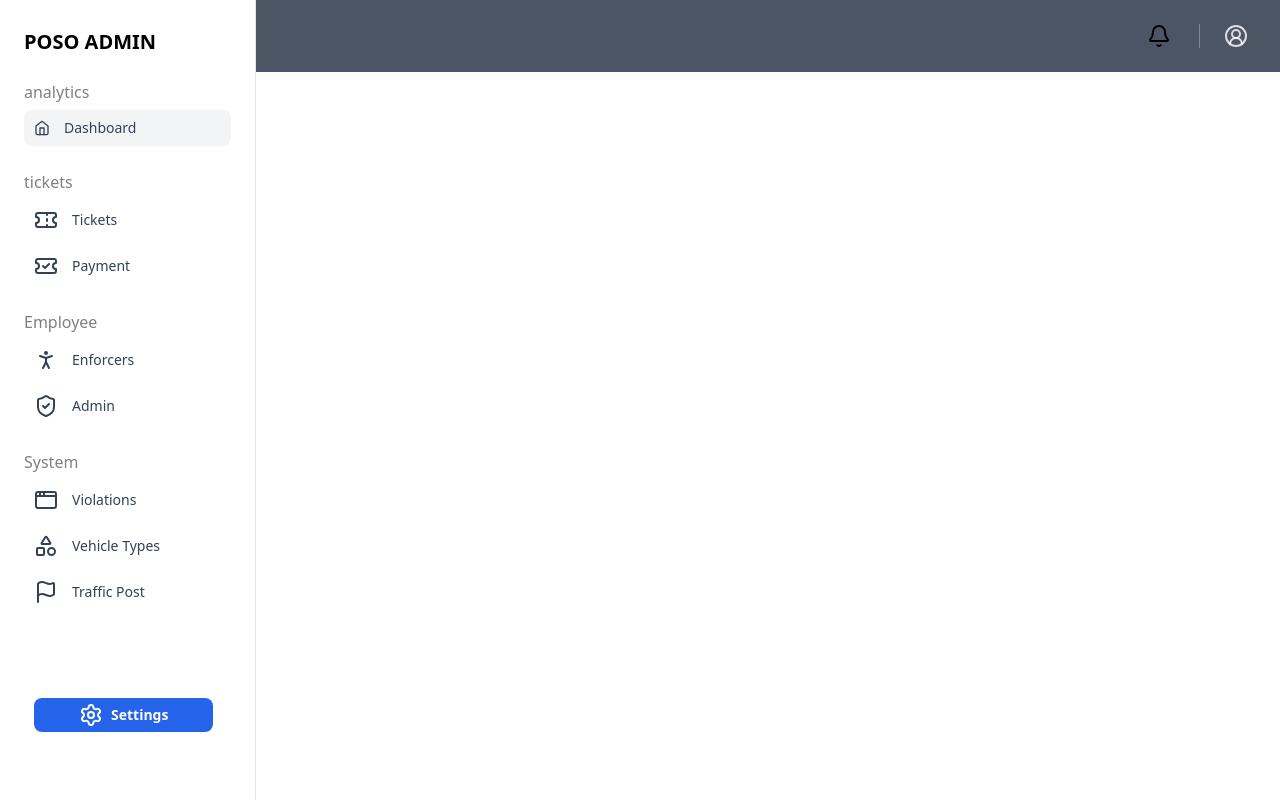
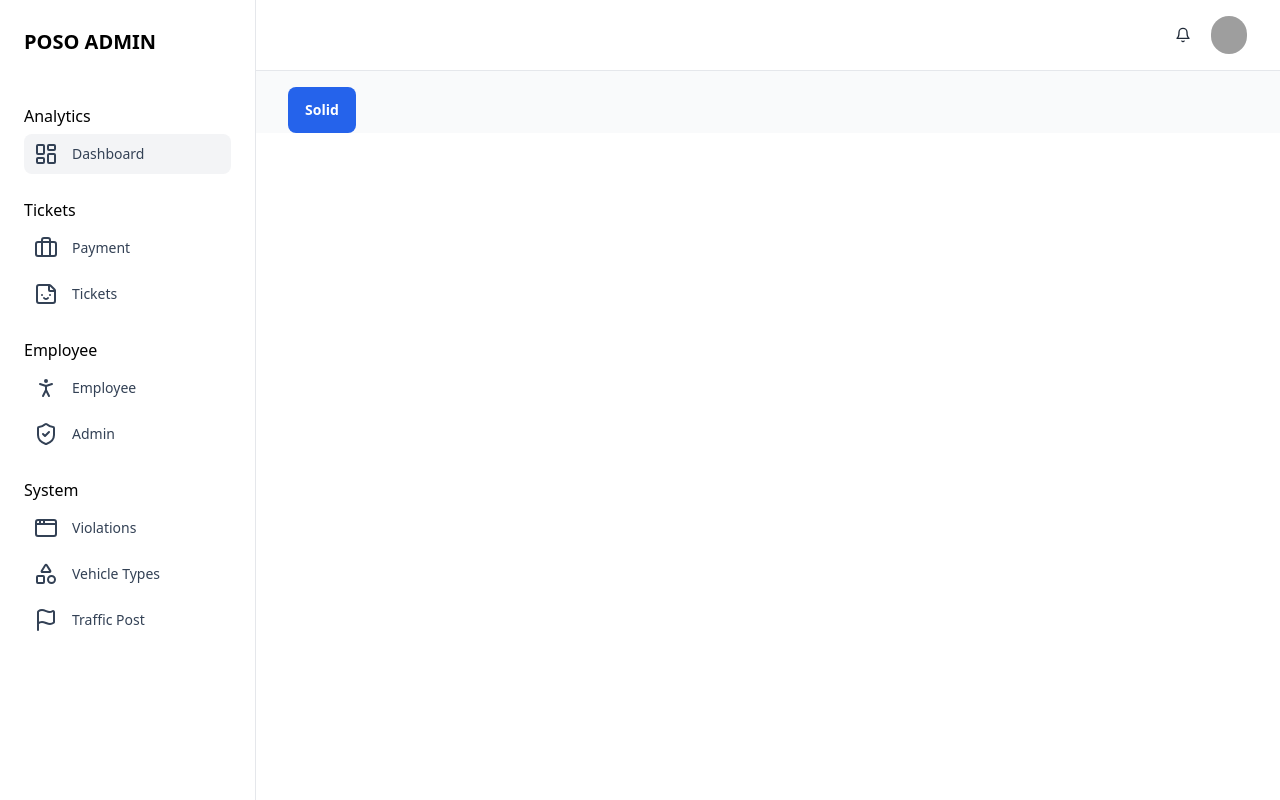
Before and after one commit to romarmph/poso_admin, a SvelteKit app: page / in a window 1280 px wide. Built offline with nearby package versions, Linux system fonts and the light colour scheme; grey boxes are pictures that could not be loaded.

Commit message:
Add navbar

```diff
--- /dev/null
+++ b/src/routes/(auth)/+layout.svelte
@@ -0,0 +1 @@
+<slot />
--- a/src/routes/+layout.svelte
+++ b/src/routes/+layout.svelte
@@ -1,24 +1,228 @@
 <script>
   import "../app.css";
   import { afterNavigate } from "$app/navigation";
-  import { Bell, Ticket, TicketCheck,PersonStanding, ShieldCheck, AppWindow, Shapes, Flag, CircleUserRound, Settings} from 'lucide-svelte';
+  import {
+    Briefcase,
+    LayoutDashboard,
+    Bell,
+    Ticket,
+    TicketCheck,
+    PersonStanding,
+    ShieldCheck,
+    AppWindow,
+    Shapes,
+    Flag,
+    CircleUserRound,
+    Settings,
+    Sticker,
+  } from "lucide-svelte";
 
   afterNavigate(() => {
     // @ts-ignore
     window.HSStaticMethods.autoInit();
   });
 </script>
-<main class="bg-gray-50 dark:bg-slate-900">
+
+<div class="bg-gray-50 dark:bg-slate-900">
+  <!-- ========== HEADER ========== -->
+  <header
+    class="sticky top-0 inset-x-0 flex flex-wrap sm:justify-start sm:flex-nowrap z-[48] w-full bg-white border-b text-sm py-2.5 sm:py-4 lg:ps-64 dark:bg-gray-800 dark:border-gray-700"
+  >
+    <nav
+      class="flex basis-full items-center w-full mx-auto px-4 sm:px-6 md:px-8"
+      aria-label="Global"
+    >
+      <div class="me-5 lg:me-0 lg:hidden">
+        <a
+          class="flex-none text-xl font-semibold dark:text-white"
+          href="#"
+          aria-label="Brand">Brand</a
+        >
+      </div>
+
+      <div
+        class="w-full flex items-center justify-end ms-auto sm:justify-between sm:gap-x-3 sm:order-3"
+      >
+        <div class="sm:hidden">
+          <button
+            type="button"
+            class="w-[2.375rem] h-[2.375rem] inline-flex justify-center items-center gap-x-2 text-sm font-semibold rounded-full border border-transparent text-gray-800 hover:bg-gray-100 disabled:opacity-50 disabled:pointer-events-none dark:text-white dark:hover:bg-gray-700 dark:focus:outline-none dark:focus:ring-1 dark:focus:ring-gray-600"
+          >
+            <svg
+              class="flex-shrink-0 size-4"
+              xmlns="http://www.w3.org/2000/svg"
+              width="24"
+              height="24"
+              viewBox="0 0 24 24"
+              fill="none"
+              stroke="currentColor"
+              stroke-width="2"
+              stroke-linecap="round"
+              stroke-linejoin="round"
+              ><circle cx="11" cy="11" r="8" /><path d="m21 21-4.3-4.3" /></svg
+            >
+          </button>
+        </div>
+
+        <div class="hidden sm:block"></div>
+
+        <div class="flex flex-row items-center justify-end gap-2">
+          <button
+            type="button"
+            class="w-[2.375rem] h-[2.375rem] inline-flex justify-center items-center gap-x-2 text-sm font-semibold rounded-full border border-transparent text-gray-800 hover:bg-gray-100 disabled:opacity-50 disabled:pointer-events-none dark:text-white dark:hover:bg-gray-700 dark:focus:outline-none dark:focus:ring-1 dark:focus:ring-gray-600"
+          >
+            <svg
+              class="flex-shrink-0 size-4"
+              xmlns="http://www.w3.org/2000/svg"
+              width="24"
+              height="24"
+              viewBox="0 0 24 24"
+              fill="none"
+              stroke="currentColor"
+              stroke-width="2"
+              stroke-linecap="round"
+              stroke-linejoin="round"
+              ><path d="M6 8a6 6 0 0 1 12 0c0 7 3 9 3 9H3s3-2 3-9" /><path
+                d="M10.3 21a1.94 1.94 0 0 0 3.4 0"
+              /></svg
+            >
+          </button>
+
+          <div
+            class="hs-dropdown relative inline-flex [--placement:bottom-right]"
+          >
+            <button
+              id="hs-dropdown-with-header"
+              type="button"
+              class="w-[2.375rem] h-[2.375rem] inline-flex justify-center items-center gap-x-2 text-sm font-semibold rounded-full border border-transparent text-gray-800 hover:bg-gray-100 disabled:opacity-50 disabled:pointer-events-none dark:text-white dark:hover:bg-gray-700 dark:focus:outline-none dark:focus:ring-1 dark:focus:ring-gray-600"
+            >
+              <img
+                class="inline-block size-[38px] rounded-full ring-2 ring-white dark:ring-gray-800"
+                src="https://images.unsplash.com/photo-1568602471122-7832951cc4c5?ixlib=rb-4.0.3&ixid=MnwxMjA3fDB8MHxwaG90by1wYWdlfHx8fGVufDB8fHx8&auto=format&fit=facearea&facepad=2&w=320&h=320&q=80"
+                alt=""
+              />
+            </button>
+
+            <div
+              class="hs-dropdown-menu transition-[opacity,margin] duration hs-dropdown-open:opacity-100 opacity-0 hidden min-w-60 bg-white shadow-md rounded-lg p-2 dark:bg-gray-800 dark:border dark:border-gray-700"
+              aria-labelledby="hs-dropdown-with-header"
+            >
+              <div
+                class="py-3 px-5 -m-2 bg-gray-100 rounded-t-lg dark:bg-gray-700"
+              >
+                <p class="text-sm text-gray-500 dark:text-gray-400">
+                  Signed in as
+                </p>
+                <p class="text-sm font-medium text-gray-800 dark:text-gray-300">
+                  james@site.com
+                </p>
+              </div>
+              <div class="mt-2 py-2 first:pt-0 last:pb-0">
+                <a
+                  class="flex items-center gap-x-3.5 py-2 px-3 rounded-lg text-sm text-gray-800 hover:bg-gray-100 focus:ring-2 focus:ring-blue-500 dark:text-gray-400 dark:hover:bg-gray-700 dark:hover:text-gray-300"
+                  href="#"
+                >
+                  <svg
+                    class="flex-shrink-0 size-4"
+                    xmlns="http://www.w3.org/2000/svg"
+                    width="24"
+                    height="24"
+                    viewBox="0 0 24 24"
+                    fill="none"
+                    stroke="currentColor"
+                    stroke-width="2"
+                    stroke-linecap="round"
+                    stroke-linejoin="round"
+                    ><path d="M6 8a6 6 0 0 1 12 0c0 7 3 9 3 9H3s3-2 3-9" /><path
+                      d="M10.3 21a1.94 1.94 0 0 0 3.4 0"
+                    /></svg
+                  >
+                  Newsletter
+                </a>
+                <a
+                  class="flex items-center gap-x-3.5 py-2 px-3 rounded-lg text-sm text-gray-800 hover:bg-gray-100 focus:ring-2 focus:ring-blue-500 dark:text-gray-400 dark:hover:bg-gray-700 dark:hover:text-gray-300"
+                  href="#"
+                >
+                  <svg
+                    class="flex-shrink-0 size-4"
+                    xmlns="http://www.w3.org/2000/svg"
+                    width="24"
+                    height="24"
+                    viewBox="0 0 24 24"
+                    fill="none"
+                    stroke="currentColor"
+                    stroke-width="2"
+                    stroke-linecap="round"
+                    stroke-linejoin="round"
+                    ><path
+                      d="M6 2 3 6v14a2 2 0 0 0 2 2h14a2 2 0 0 0 2-2V6l-3-4Z"
+                    /><path d="M3 6h18" /><path d="M16 10a4 4 0 0 1-8 0" /></svg
+                  >
+                  Purchases
+                </a>
+                <a
+                  class="flex items-center gap-x-3.5 py-2 px-3 rounded-lg text-sm text-gray-800 hover:bg-gray-100 focus:ring-2 focus:ring-blue-500 dark:text-gray-400 dark:hover:bg-gray-700 dark:hover:text-gray-300"
+                  href="#"
+                >
+                  <svg
+                    class="flex-shrink-0 size-4"
+                    xmlns="http://www.w3.org/2000/svg"
+                    width="24"
+                    height="24"
+                    viewBox="0 0 24 24"
+                    fill="none"
+                    stroke="currentColor"
+                    stroke-width="2"
+                    stroke-linecap="round"
+                    stroke-linejoin="round"
+                    ><path
+                      d="M4 14.899A7 7 0 1 1 15.71 8h1.79a4.5 4.5 0 0 1 2.5 8.242"
+                    /><path d="M12 12v9" /><path d="m8 17 4 4 4-4" /></svg
+                  >
+                  Downloads
+                </a>
+                <a
+                  class="flex items-center gap-x-3.5 py-2 px-3 rounded-lg text-sm text-gray-800 hover:bg-gray-100 focus:ring-2 focus:ring-blue-500 dark:text-gray-400 dark:hover:bg-gray-700 dark:hover:text-gray-300"
+                  href="#"
+                >
+                  <svg
+                    class="flex-shrink-0 size-4"
+                    xmlns="http://www.w3.org/2000/svg"
+                    width="24"
+                    height="24"
+                    viewBox="0 0 24 24"
+                    fill="none"
+                    stroke="currentColor"
+                    stroke-width="2"
+                    stroke-linecap="round"
+                    stroke-linejoin="round"
+                    ><path
+                      d="M16 21v-2a4 4 0 0 0-4-4H6a4 4 0 0 0-4 4v2"
+                    /><circle cx="9" cy="7" r="4" /><path
+                      d="M22 21v-2a4 4 0 0 0-3-3.87"
+                    /><path d="M16 3.13a4 4 0 0 1 0 7.75" /></svg
+                  >
+                  Team Account
+                </a>
+              </div>
+            </div>
+          </div>
+        </div>
+      </div>
+    </nav>
+  </header>
+  <!-- ========== END HEADER ========== -->
+
   <!-- ========== MAIN CONTENT ========== -->
   <!-- Sidebar Toggle -->
-  <div class="sticky top-0 inset-x-0 z-20 bg-white border-y px-4 sm:px-6 md:px-8 lg:hidden dark:bg-gray-800 dark:border-gray-700">
+  <div
+    class="sticky top-0 inset-x-0 z-20 bg-white border-y px-4 sm:px-6 md:px-8 lg:hidden dark:bg-gray-800 dark:border-gray-700"
+  >
     <div class="flex items-center py-4">
       <!-- Navigation Toggle -->
       <button type="button" class="text-gray-500 hover:text-gray-600" data-hs-overlay="#application-sidebar" aria-controls="application-sidebar" aria-label="Toggle navigation">
         <span class="sr-only">Toggle Navigation</span>
-        <svg class="size-5" width="16" height="16" fill="currentColor" viewBox="0 0 16 16">
-          <path fill-rule="evenodd" d="M2.5 12a.5.5 0 0 1 .5-.5h10a.5.5 0 0 1 0 1H3a.5.5 0 0 1-.5-.5zm0-4a.5.5 0 0 1 .5-.5h10a.5.5 0 0 1 0 1H3a.5.5 0 0 1-.5-.5zm0-4a.5.5 0 0 1 .5-.5h10a.5.5 0 0 1 0 1H3a.5.5 0 0 1-.5-.5z"/>
-        </svg>
+        <svg class="flex-shrink-0 size-4" xmlns="http://www.w3.org/2000/svg" width="24" height="24" viewBox="0 0 24 24" fill="none" stroke="currentColor" stroke-width="2" stroke-linecap="round" stroke-linejoin="round"><line x1="3" x2="21" y1="6" y2="6"/><line x1="3" x2="21" y1="12" y2="12"/><line x1="3" x2="21" y1="18" y2="18"/></svg>
       </button>
       <!-- End Navigation Toggle -->
 
@@ -30,102 +234,116 @@ afterNavigate(() => {
   <!-- End Sidebar Toggle -->
 
   <!-- Sidebar -->
-  <div id="application-sidebar" class="hs-overlay hs-overlay-open:translate-x-0 -translate-x-full transition-all duration-300 transform hidden fixed top-0 start-0 bottom-0 z-[60] w-64 bg-white border-e border-gray-200 pt-7 pb-10 overflow-y-auto lg:block lg:translate-x-0 lg:end-auto lg:bottom-0 [&::-webkit-scrollbar]:w-2 [&::-webkit-scrollbar-thumb]:rounded-full [&::-webkit-scrollbar-track]:bg-gray-100 [&::-webkit-scrollbar-thumb]:bg-gray-300 dark:[&::-webkit-scrollbar-track]:bg-slate-700 dark:[&::-webkit-scrollbar-thumb]:bg-slate-500 dark:bg-gray-800 dark:border-gray-700">
+  <div
+    id="application-sidebar"
+    class="hs-overlay hs-overlay-open:translate-x-0 -translate-x-full transition-all duration-300 transform hidden fixed top-0 start-0 bottom-0 z-[60] w-64 bg-white border-e border-gray-200 pt-7 pb-10 overflow-y-auto lg:block lg:translate-x-0 lg:end-auto lg:bottom-0 [&::-webkit-scrollbar]:w-2 [&::-webkit-scrollbar-thumb]:rounded-full [&::-webkit-scrollbar-track]:bg-gray-100 [&::-webkit-scrollbar-thumb]:bg-gray-300 dark:[&::-webkit-scrollbar-track]:bg-slate-700 dark:[&::-webkit-scrollbar-thumb]:bg-slate-500 dark:bg-gray-800 dark:border-gray-700"
+  >
     <div class="px-6">
-      <a class="flex-none text-xl font-semibold dark:text-white" href="#" aria-label="Brand">POSO ADMIN</a>
+      <a
+        class="flex-none text-xl font-semibold dark:text-white dark:focus:outline-none dark:focus:ring-1 dark:focus:ring-gray-600"
+        href="#"
+        aria-label="Brand">POSO ADMIN</a
+      >
     </div>
 
-    <nav class="hs-accordion-group p-6 w-full flex flex-col flex-wrap" data-hs-accordion-always-open>
+    <nav
+      class="hs-accordion-group p-6 w-full flex flex-col flex-wrap"
+      data-hs-accordion-always-open
+    >
       <ul class="space-y-1.5">
-        <label for="" style="color: gray">analytics</label>
+        <br />
+        <label for="">Analytics</label>
         <li>
-          <a class="flex items-center gap-x-3.5 py-2 px-2.5 bg-gray-100 text-sm text-slate-700 rounded-lg hover:bg-gray-100 dark:bg-gray-900 dark:text-white dark:focus:outline-none dark:focus:ring-1 dark:focus:ring-gray-600" href="#">
-            <svg class="flex-shrink-0 size-4" xmlns="http://www.w3.org/2000/svg" width="24" height="24" viewBox="0 0 24 24" fill="none" stroke="currentColor" stroke-width="2" stroke-linecap="round" stroke-linejoin="round" ><path d="m3 9 9-7 9 7v11a2 2 0 0 1-2 2H5a2 2 0 0 1-2-2z"/><polyline points="9 22 9 12 15 12 15 22"/></svg>
+          <a
+            class="flex items-center gap-x-3.5 py-2 px-2.5 bg-gray-100 text-sm text-slate-700 rounded-lg hover:bg-gray-100 dark:bg-gray-900 dark:text-white dark:focus:outline-none dark:focus:ring-1 dark:focus:ring-gray-600"
+            href="#"
+          >
+            <LayoutDashboard />
             Dashboard
           </a>
         </li>
-        <br>
-        <label for="" style="color: gray">tickets</label>
-        <li><a class="w-full flex items-center gap-x-3.5 py-2 px-2.5 text-sm text-slate-700 rounded-lg hover:bg-gray-100 dark:hover:bg-gray-900 dark:text-slate-400 dark:hover:text-slate-300 dark:focus:outline-none dark:focus:ring-1 dark:focus:ring-gray-600" href="#">
-         <Ticket />
+        <br />
+        <label for="">Tickets</label>
+        <li class="hs-accordion" id="users-accordion">
+          <button
+            type="button"
+            class="hs-accordion-toggle w-full text-start flex items-center gap-x-3.5 py-2 px-2.5 hs-accordion-active:text-blue-600 hs-accordion-active:hover:bg-transparent text-sm text-slate-700 rounded-lg hover:bg-gray-100 dark:bg-gray-800 dark:hover:bg-gray-900 dark:text-slate-400 dark:hover:text-slate-300 dark:hs-accordion-active:text-white dark:focus:outline-none dark:focus:ring-1 dark:focus:ring-gray-600"
+          >
+            <Briefcase />
+            Payment
+          </button>
+        </li>
+
+        <li class="hs-accordion" id="account-accordion">
+          <button
+            type="button"
+            class="hs-accordion-toggle w-full text-start flex items-center gap-x-3.5 py-2 px-2.5 hs-accordion-active:text-blue-600 hs-accordion-active:hover:bg-transparent text-sm text-slate-700 rounded-lg hover:bg-gray-100 dark:bg-gray-800 dark:hover:bg-gray-900 dark:text-slate-400 dark:hover:text-slate-300 dark:hs-accordion-active:text-white dark:focus:outline-none dark:focus:ring-1 dark:focus:ring-gray-600"
+          >
+            <Sticker />
             Tickets
-        </a></li>
-        <li><a class="w-full flex items-center gap-x-3.5 py-2 px-2.5 text-sm text-slate-700 rounded-lg hover:bg-gray-100 dark:hover:bg-gray-900 dark:text-slate-400 dark:hover:text-slate-300 dark:focus:outline-none dark:focus:ring-1 dark:focus:ring-gray-600" href="#">
-        <TicketCheck />
-        Payment
-        </a></li>
-        <br>
-        <label for="" style="color: gray">Employee</label>
-        <li><a class="w-full flex items-center gap-x-3.5 py-2 px-2.5 text-sm text-slate-700 rounded-lg hover:bg-gray-100 dark:hover:bg-gray-900 dark:text-slate-400 dark:hover:text-slate-300 dark:focus:outline-none dark:focus:ring-1 dark:focus:ring-gray-600" href="#">
+          </button>
+
+          <br />
+          <label for="">Employee</label>
+        </li>
+        <li class="hs-accordion" id="projects-accordion">
+          <button
+            type="button"
+            class="hs-accordion-toggle w-full text-start flex items-center gap-x-3.5 py-2 px-2.5 hs-accordion-active:text-blue-600 hs-accordion-active:hover:bg-transparent text-sm text-slate-700 rounded-lg hover:bg-gray-100 dark:bg-gray-800 dark:hover:bg-gray-900 dark:text-slate-400 dark:hover:text-slate-300 dark:hs-accordion-active:text-white dark:focus:outline-none dark:focus:ring-1 dark:focus:ring-gray-600"
+          >
             <PersonStanding />
-          Enforcers
-        </a></li>
-        <li><a class="w-full flex items-center gap-x-3.5 py-2 px-2.5 text-sm text-slate-700 rounded-lg hover:bg-gray-100 dark:hover:bg-gray-900 dark:text-slate-400 dark:hover:text-slate-300 dark:focus:outline-none dark:focus:ring-1 dark:focus:ring-gray-600" href="#">
+            Employee
+          </button>
+        </li>
+
+        <li>
+          <a
+            class="w-full flex items-center gap-x-3.5 py-2 px-2.5 text-sm text-slate-700 rounded-lg hover:bg-gray-100 dark:hover:bg-gray-900 dark:text-slate-400 dark:hover:text-slate-300 dark:focus:outline-none dark:focus:ring-1 dark:focus:ring-gray-600"
+            href="#"
+          >
             <ShieldCheck />
             Admin
-        </a></li>
-        <br>
-        <label for="" style="color: gray">System</label>
-        <li><a class="w-full flex items-center gap-x-3.5 py-2 px-2.5 text-sm text-slate-700 rounded-lg hover:bg-gray-100 dark:hover:bg-gray-900 dark:text-slate-400 dark:hover:text-slate-300 dark:focus:outline-none dark:focus:ring-1 dark:focus:ring-gray-600" href="#">
+          </a>
+        </li>
+
+        <br />
+        <label for="">System</label>
+        <li>
+          <a
+            class="w-full flex items-center gap-x-3.5 py-2 px-2.5 text-sm text-slate-700 rounded-lg hover:bg-gray-100 dark:hover:bg-gray-900 dark:text-slate-400 dark:hover:text-slate-300 dark:focus:outline-none dark:focus:ring-1 dark:focus:ring-gray-600"
+            href="#"
+          >
             <AppWindow />
             Violations
-        </a></li>
-        <li><a class="w-full flex items-center gap-x-3.5 py-2 px-2.5 text-sm text-slate-700 rounded-lg hover:bg-gray-100 dark:hover:bg-gray-900 dark:text-slate-400 dark:hover:text-slate-300 dark:focus:outline-none dark:focus:ring-1 dark:focus:ring-gray-600" href="#">
+          </a>
+        </li>
+        <li>
+          <a
+            class="w-full flex items-center gap-x-3.5 py-2 px-2.5 text-sm text-slate-700 rounded-lg hover:bg-gray-100 dark:hover:bg-gray-900 dark:text-slate-400 dark:hover:text-slate-300 dark:focus:outline-none dark:focus:ring-1 dark:focus:ring-gray-600"
+            href="#"
+          >
             <Shapes />
             Vehicle Types
-        </a></li>
-        <li><a class="w-full flex items-center gap-x-3.5 py-2 px-2.5 text-sm text-slate-700 rounded-lg hover:bg-gray-100 dark:hover:bg-gray-900 dark:text-slate-400 dark:hover:text-slate-300 dark:focus:outline-none dark:focus:ring-1 dark:focus:ring-gray-600" href="#">
+          </a>
+        </li>
+        <li>
+          <a
+            class="w-full flex items-center gap-x-3.5 py-2 px-2.5 text-sm text-slate-700 rounded-lg hover:bg-gray-100 dark:hover:bg-gray-900 dark:text-slate-400 dark:hover:text-slate-300 dark:focus:outline-none dark:focus:ring-1 dark:focus:ring-gray-600"
+            href="#"
+          >
             <Flag />
             Traffic Post
-        </a></li>
-        <br>
-        <br>
-        <br>
-        <li><a class="w-full flex items-center gap-x-3.5 py-2 px-2.5 text-sm text-slate-700 rounded-lg hover:bg-gray-100 dark:hover:bg-gray-900 dark:text-slate-400 dark:hover:text-slate-300 dark:focus:outline-none dark:focus:ring-1 dark:focus:ring-gray-600" href="#">
-
-          <button
-  type="button"
-  class="py-1 px-11 inline-flex items-center  gap-x-2 text-sm font-semibold rounded-lg border border-transparent bg-blue-600 text-white hover:bg-blue-700 disabled:opacity-50 disabled:pointer-events-none dark:focus:outline-none dark:focus:ring-1 dark:focus:ring-gray-600"
-><Settings />
-  Settings
-</button>
-        </a></li>
+          </a>
+        </li>
       </ul>
     </nav>
   </div>
   <!-- End Sidebar -->
 
   <!-- Content -->
-  <div >
-    <!-- Page Heading -->
-    <!-- ========== HEADER ========== -->
-<header class="flex flex-wrap sm:justify-start sm:flex-nowrap z-50 w-full bg-gray-600 text-sm py-3 sm:py-0">
-  <nav class="relative max-w-[85rem] w-full mx-auto px-4 sm:flex sm:items-center sm:justify-between sm:px-6 lg:px-8" aria-label="Global">
-    <div class="flex items-center justify-between">
-
-      <div class="sm:hidden">
-        <button type="button" class="hs-collapse-toggle size-9 flex justify-center items-center gap-x-2 text-sm font-semibold rounded-lg border border-white/20 text-white hover:border-white/40 disabled:opacity-50 disabled:pointer-events-none dark:focus:outline-none dark:focus:ring-1 dark:focus:ring-gray-600" data-hs-collapse="#navbar-collapse-with-animation" aria-controls="navbar-collapse-with-animation" aria-label="Toggle navigation">
-          <svg class="hs-collapse-open:hidden flex-shrink-0 size-4" xmlns="http://www.w3.org/2000/svg" width="24" height="24" viewBox="0 0 24 24" fill="none" stroke="currentColor" stroke-width="2" stroke-linecap="round" stroke-linejoin="round"><line x1="3" x2="21" y1="6" y2="6"/><line x1="3" x2="21" y1="12" y2="12"/><line x1="3" x2="21" y1="18" y2="18"/></svg>
-          <svg class="hs-collapse-open:block hidden flex-shrink-0 size-4" xmlns="http://www.w3.org/2000/svg" width="24" height="24" viewBox="0 0 24 24" fill="none" stroke="currentColor" stroke-width="2" stroke-linecap="round" stroke-linejoin="round"><path d="M18 6 6 18"/><path d="m6 6 12 12"/></svg>
-        </button>
-      </div>
-    </div>
-    <div id="navbar-collapse-with-animation" class="hs-collapse hidden overflow-hidden transition-all duration-300 basis-full grow sm:block">
-      <div class="flex flex-col gap-y-4 gap-x-0 mt-5 sm:flex-row sm:items-center sm:justify-end sm:gap-y-0 sm:gap-x-7 sm:mt-0 sm:ps-7">
-
-        <div>
-          <Bell />
-        </div>
-        <a class="flex items-center gap-x-2 font-medium text-white/[.8] hover:text-white sm:border-s sm:border-white/[.3] sm:my-6 sm:ps-6" href="#">
-          <CircleUserRound />
-        </a>
-      </div>
-    </div>
-  </nav>
-</header>
-<!-- ========== END HEADER ========== -->
-    <!-- End Page Heading -->
+  <div class="w-full pt-4 px-4 sm:px-6 md:px-8 lg:ps-72">
+    <slot />
   </div>
   <!-- End Content -->
   <!-- ========== END MAIN CONTENT ========== -->
-</main>
+</div>
```
Also changed, not shown: src/routes/(auth)/login/+page.svelte (renamed from src/routes/login/+page.svelte). Lines whose indentation alone changed are shown as unchanged.
